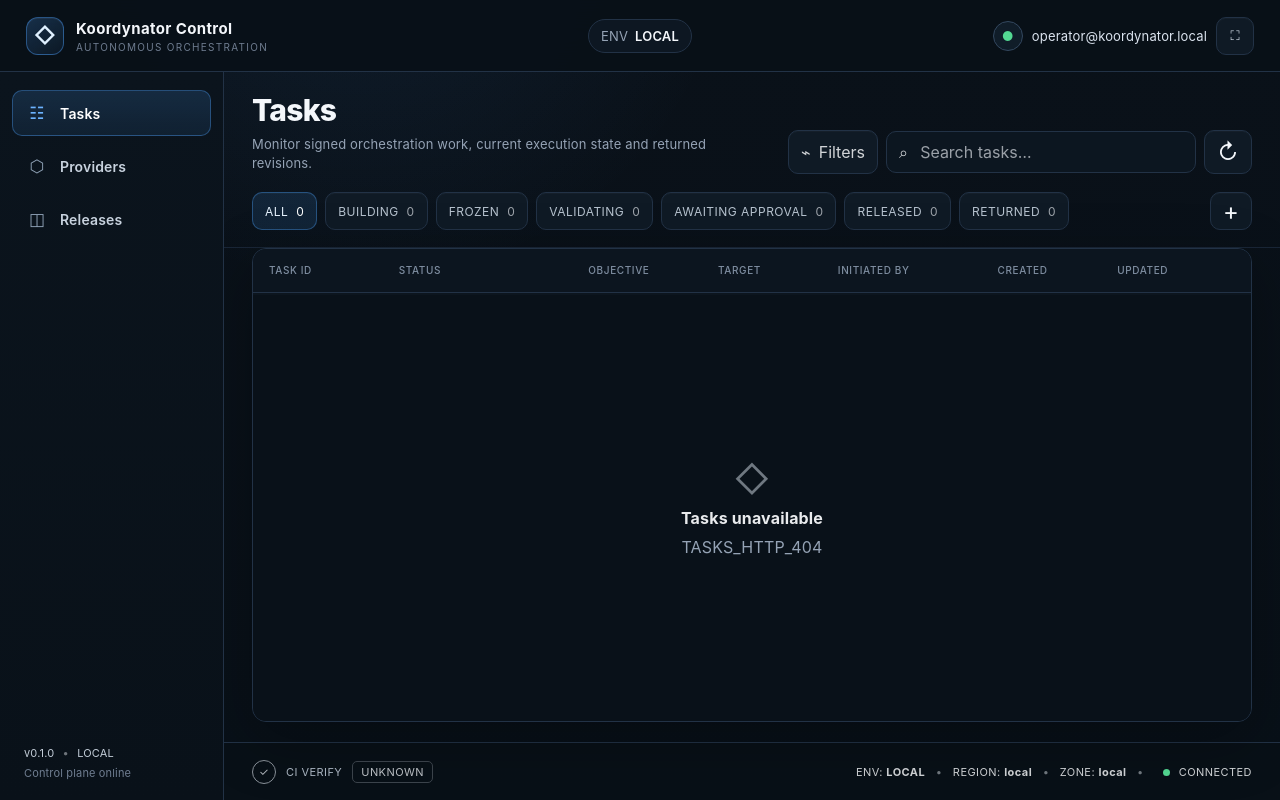
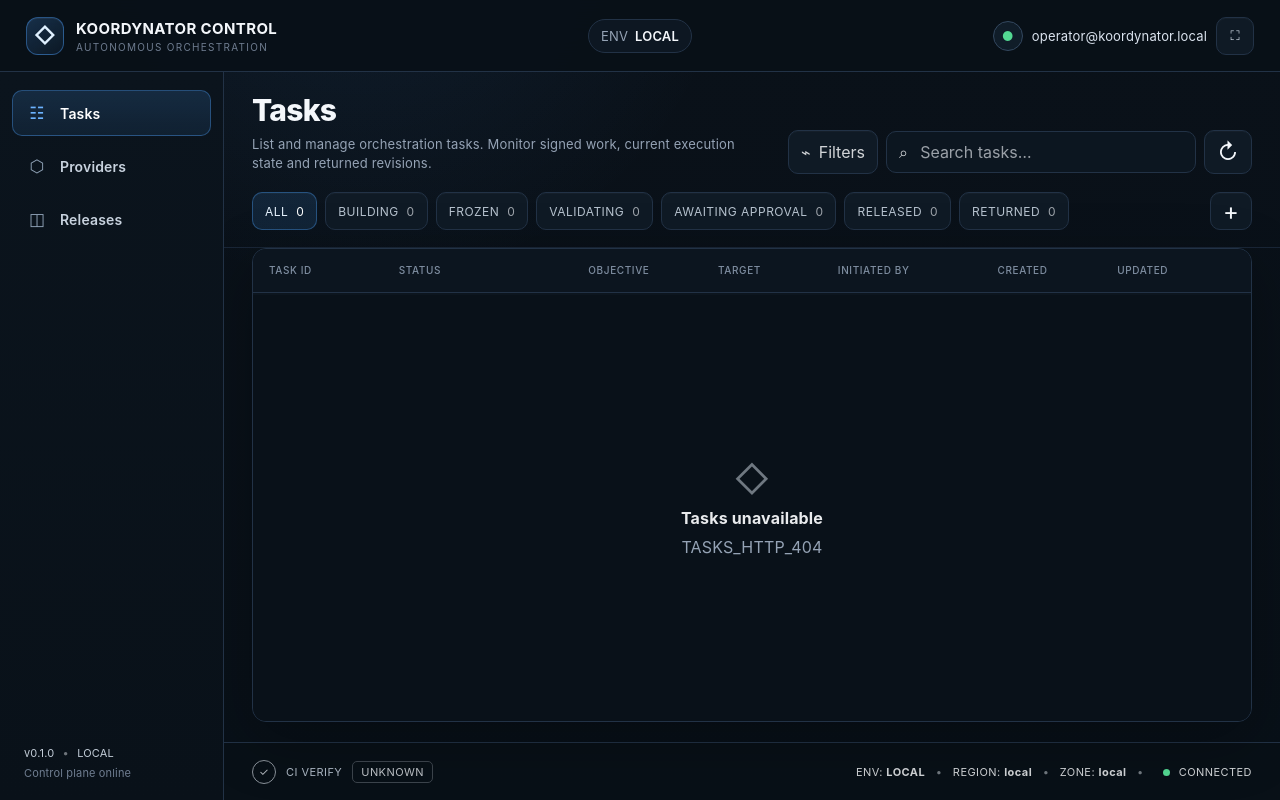
Before and after one commit to nikodemklasik-code/koordynator, a website: page web/control/index.html in a window 1280 px wide. Drawn offline with Linux system fonts and the light colour scheme; no server answers.

Commit message:
ui: preserve tested operator copy in polished tasks screen

```diff
--- a/web/control/index.html
+++ b/web/control/index.html
@@ -13,7 +13,7 @@
     <header class="topbar">
       <div class="brand-block">
         <div class="brand-mark" aria-hidden="true">◇</div>
-        <div><div class="brand-title">Koordynator Control</div><div class="brand-subtitle">AUTONOMOUS ORCHESTRATION</div></div>
+        <div><div class="brand-title">KOORDYNATOR CONTROL</div><div class="brand-subtitle">AUTONOMOUS ORCHESTRATION</div></div>
       </div>
       <div class="building-block" aria-label="Current environment"><span>ENV</span><strong id="environmentLabel">LOCAL</strong></div>
       <div class="operator-block"><span class="operator-icon" aria-hidden="true">●</span><span id="operatorLabel">operator@koordynator.local</span><button class="icon-button" id="fullscreenButton" type="button" aria-label="Toggle fullscreen">⛶</button></div>
@@ -28,7 +28,7 @@
     </aside>
     <main class="content">
       <section class="page-head">
-        <div><h1>Tasks</h1><p>Monitor signed orchestration work, current execution state and returned revisions.</p></div>
+        <div><h1>Tasks</h1><p>List and manage orchestration tasks. Monitor signed work, current execution state and returned revisions.</p></div>
         <div class="toolbar">
           <button class="ghost-button" id="filtersButton" type="button">⌁ <span>Filters</span></button>
           <label class="search-box"><span aria-hidden="true">⌕</span><input id="searchInput" type="search" placeholder="Search tasks…" autocomplete="off" spellcheck="false" aria-label="Search tasks" /></label>
```
